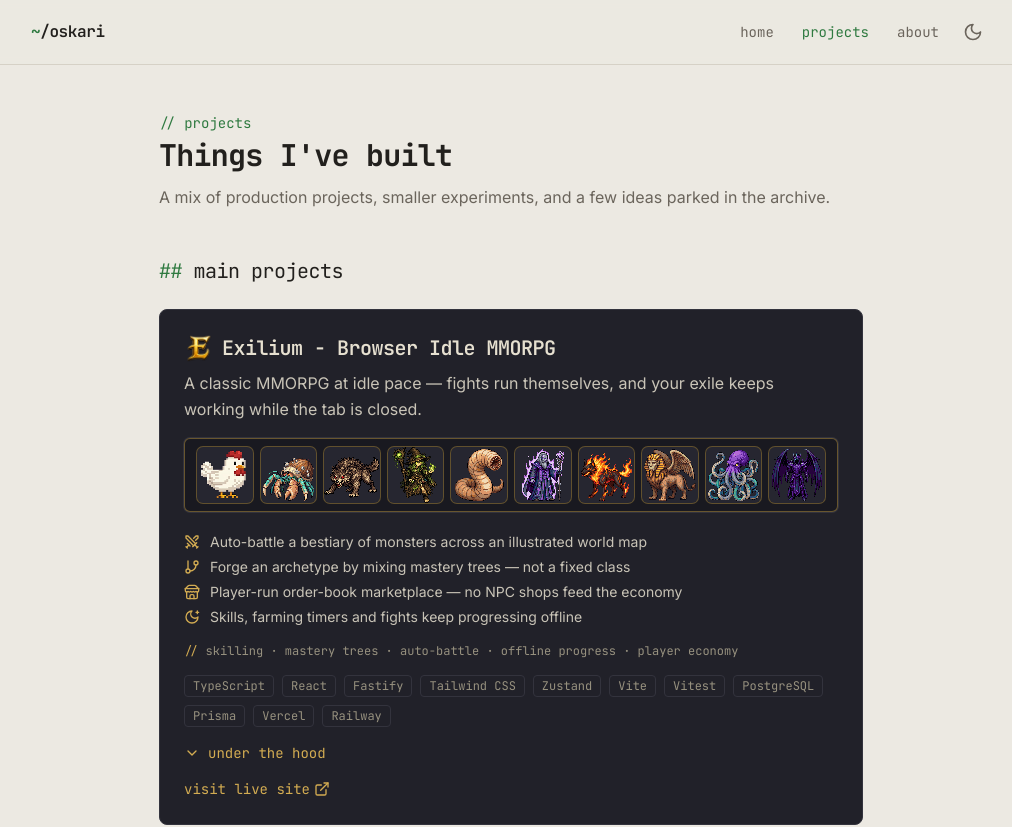
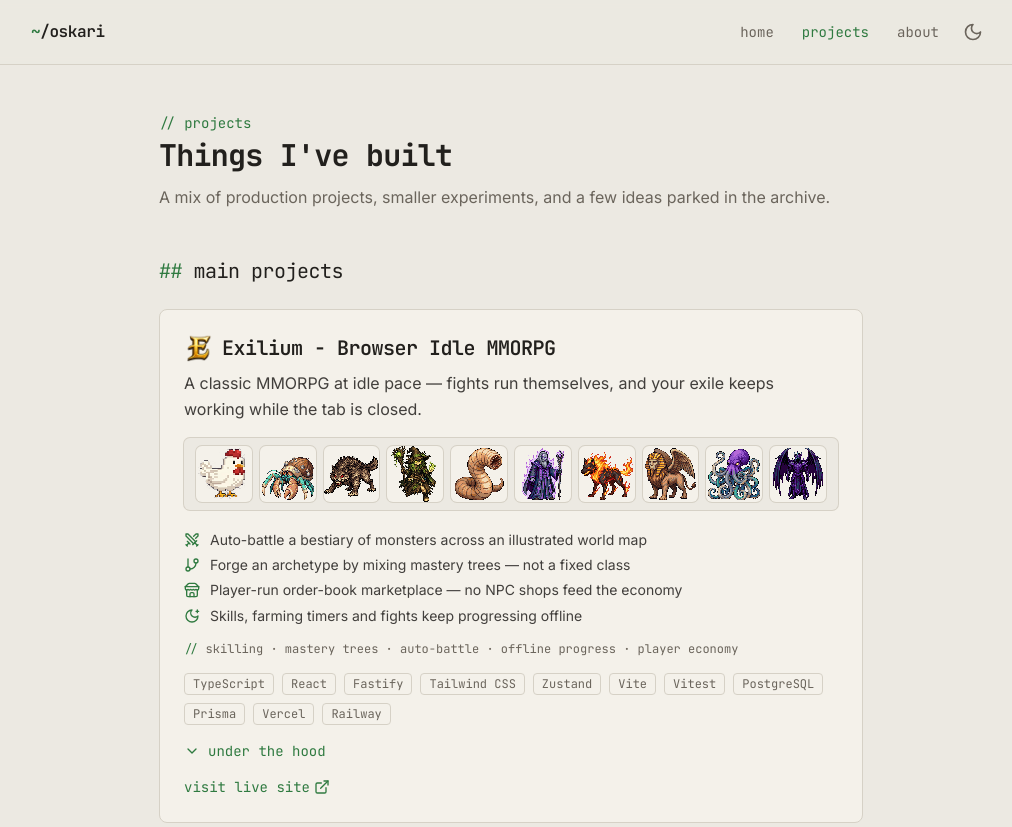
Before and after one commit to Palmgrenoskari/portfolio-site, a Next.js app: page /projects in a window 1280 px wide. Shown: the top 827 px of the page, without its empty margins (129-1141 px from the left). Built offline with nearby package versions, Linux system fonts and the light colour scheme.

Commit message:
portfolio site v2 polishing

```diff
--- a/src/components/ArtStrip.tsx
+++ b/src/components/ArtStrip.tsx
@@ -1,19 +1,29 @@
 import Image from "next/image";
-import { PlateStyle, ShowcaseTile } from "@/data/types";
-import { PLATE } from "./plates";
+import { ShowcaseTile } from "@/data/types";
 
 interface ArtTileProps {
   tile: ShowcaseTile;
-  plate: PlateStyle;
+  /** Nearest-neighbour scaling for pixel-art sprites. */
+  pixelated?: boolean;
+  /** Light paper background in both themes (for art drawn for a light UI). */
+  lightTiles?: boolean;
   /** Fixed pixel size; when omitted the tile fills its grid cell. */
   size?: number;
 }
 
-export function ArtTile({ tile, plate, size }: ArtTileProps) {
-  const p = PLATE[plate];
+export function ArtTile({
+  tile,
+  pixelated = false,
+  lightTiles = false,
+  size,
+}: ArtTileProps) {
   return (
     <div
-      className={`${p.tile} relative rounded-[6px] overflow-hidden shrink-0 ${
+      className={`${
+        lightTiles
+          ? "bg-[#faf7f2] p-1"
+          : "bg-surface ring-1 ring-border"
+      } relative rounded-[6px] overflow-hidden shrink-0 ${
         size ? "" : "w-full aspect-square"
       }`}
       style={size ? { width: size, height: size } : undefined}
@@ -24,7 +34,7 @@ export function ArtTile({ tile, plate, size }: ArtTileProps) {
         width={size ?? 64}
         height={size ?? 64}
         className={`object-contain w-full h-full ${
-          p.pixelated ? "[image-rendering:pixelated]" : ""
+          pixelated ? "[image-rendering:pixelated]" : ""
         }`}
       />
     </div>
@@ -33,22 +43,33 @@ export function ArtTile({ tile, plate, size }: ArtTileProps) {
 
 interface ArtStripProps {
   tiles: ShowcaseTile[];
-  plate: PlateStyle;
+  pixelated?: boolean;
+  lightTiles?: boolean;
   className?: string;
 }
 
 /** Ten tiles: one row on ≥sm, two full rows of five on mobile. */
 export default function ArtStrip({
   tiles,
-  plate,
+  pixelated,
+  lightTiles,
   className = "",
 }: ArtStripProps) {
   return (
     <div
-      className={`${PLATE[plate].wrap} ring-1 ring-border rounded-md px-3 py-2 grid grid-cols-5 sm:grid-cols-10 gap-2 ${className}`}
+      className={`${
+        lightTiles
+          ? "bg-bg ring-1 ring-border px-2 py-1.5 gap-1.5"
+          : "bg-bg ring-1 ring-border px-3 py-2 gap-2"
+      } rounded-md grid grid-cols-5 sm:grid-cols-10 ${className}`}
     >
       {tiles.map((tile) => (
-        <ArtTile key={tile.src} tile={tile} plate={plate} />
+        <ArtTile
+          key={tile.src}
+          tile={tile}
+          pixelated={pixelated}
+          lightTiles={lightTiles}
+        />
       ))}
     </div>
   );
--- a/src/components/ProjectShowcase.tsx
+++ b/src/components/ProjectShowcase.tsx
@@ -6,7 +6,6 @@ import ArtStrip from "./ArtStrip";
 import FeatureList from "./FeatureList";
 import StatLine from "./StatLine";
 import UnderTheHood from "./UnderTheHood";
-import { PLATE } from "./plates";
 
 type ProjectShowcaseProps = Project & { showcase: Showcase };
 
@@ -20,10 +19,7 @@ export default function ProjectShowcase({
   const shortTitle = title.split(" - ")[0];
 
   return (
-    <div
-      style={PLATE[showcase.plate].vars}
-      className="bg-surface text-fg border border-border rounded-lg p-6 mb-6 transition-colors hover:border-accent/50"
-    >
+    <div className="bg-surface border border-border rounded-lg p-6 mb-6 transition-colors hover:border-accent/50">
       <h3 className="text-xl font-semibold flex items-center gap-2.5">
         <BrandMark
           logo={showcase.logo}
@@ -35,7 +31,12 @@ export default function ProjectShowcase({
       </h3>
       <p className="font-sans text-fg/85 leading-relaxed mt-2">{showcase.hook}</p>
 
-      <ArtStrip tiles={showcase.strip} plate={showcase.plate} className="mt-4" />
+      <ArtStrip
+        tiles={showcase.strip}
+        pixelated={showcase.pixelated}
+        lightTiles={showcase.lightTiles}
+        className="mt-4"
+      />
 
       <FeatureList features={showcase.features} className="mt-5" />
       <StatLine stats={showcase.stats} className="mt-4" />
--- a/src/components/ProjectShowcaseHome.tsx
+++ b/src/components/ProjectShowcaseHome.tsx
@@ -3,7 +3,6 @@ import { Project, ProjectShowcase } from "@/data/types";
 import BrandMark from "./BrandMark";
 import ShowcaseHero from "./ShowcaseHero";
 import StatLine from "./StatLine";
-import { PLATE } from "./plates";
 
 interface ProjectShowcaseHomeProps {
   project: Project & { showcase: ProjectShowcase };
@@ -17,13 +16,11 @@ export default function ProjectShowcaseHome({
   const shortTitle = title.split(" - ")[0];
 
   return (
-    <div
-      style={PLATE[showcase.plate].vars}
-      className="bg-surface text-fg border border-border rounded-lg overflow-hidden flex flex-col transition-colors hover:border-accent/50"
-    >
+    <div className="bg-surface border border-border rounded-lg overflow-hidden flex flex-col transition-colors hover:border-accent/50">
       <ShowcaseHero
         hero={showcase.hero}
-        plate={showcase.plate}
+        pixelated={showcase.pixelated}
+        lightTiles={showcase.lightTiles}
         title={shortTitle}
       />
       <div className="p-5 flex flex-col grow">
--- a/src/components/ShowcaseHero.tsx
+++ b/src/components/ShowcaseHero.tsx
@@ -1,18 +1,19 @@
 import Image from "next/image";
-import { PlateStyle, ProjectShowcase } from "@/data/types";
+import { ProjectShowcase } from "@/data/types";
 import { ArtTile } from "./ArtStrip";
-import { PLATE } from "./plates";
 
 interface ShowcaseHeroProps {
   hero: ProjectShowcase["hero"];
-  plate: PlateStyle;
+  pixelated?: boolean;
+  lightTiles?: boolean;
   title: string;
 }
 
 /** Image header for the home-page featured cards. */
 export default function ShowcaseHero({
   hero,
-  plate,
+  pixelated,
+  lightTiles,
   title,
 }: ShowcaseHeroProps) {
   if (hero.background) {
@@ -27,10 +28,16 @@ export default function ShowcaseHero({
         />
         {hero.tiles.length > 0 && (
           <>
-            <div className="absolute inset-0 bg-gradient-to-t from-[#1b1b21] via-[#1b1b21]/30 to-transparent" />
+            <div className="absolute inset-0 bg-gradient-to-t from-surface via-surface/30 to-transparent" />
             <div className="absolute bottom-3 left-4 flex gap-2">
               {hero.tiles.map((tile) => (
-                <ArtTile key={tile.src} tile={tile} plate={plate} size={40} />
+                <ArtTile
+                  key={tile.src}
+                  tile={tile}
+                  pixelated={pixelated}
+                  lightTiles={lightTiles}
+                  size={40}
+                />
               ))}
             </div>
           </>
@@ -41,11 +48,19 @@ export default function ShowcaseHero({
 
   return (
     <div
-      className={`${PLATE[plate].wrap} border-0 border-b h-36 sm:h-40 flex items-center justify-center px-4`}
+      className={`${
+        lightTiles ? "bg-[#f3ede2] border-[#e2dac9]" : "bg-bg border-border"
+      } border-b h-36 sm:h-40 flex items-center justify-center px-4`}
     >
       <div className="grid grid-cols-4 gap-2.5 sm:gap-3">
         {hero.tiles.map((tile) => (
-          <ArtTile key={tile.src} tile={tile} plate={plate} size={44} />
+          <ArtTile
+            key={tile.src}
+            tile={tile}
+            pixelated={pixelated}
+            lightTiles={lightTiles}
+            size={56}
+          />
         ))}
       </div>
     </div>
--- a/src/components/plates.ts
+++ /dev/null
@@ -1,45 +0,0 @@
-import type { CSSProperties } from "react";
-import { PlateStyle } from "@/data/types";
-
-/**
- * Each game's card commits fully to its own palette, in both site themes.
- *
- * `vars` redefines the site's theme tokens (RGB triplets, see globals.css)
- * on the card root, so every child — badges, bullets, links, borders —
- * follows the game palette with no per-component work. Inline style beats
- * the `.dark` class override, which is what pins the card.
- *
- * `wrap` / `tile` are the art plate inside the card. Literal class strings
- * so Tailwind's scanner picks up the arbitrary colours.
- */
-export const PLATE: Record<
-  PlateStyle,
-  { vars: CSSProperties; wrap: string; tile: string; pixelated: boolean }
-> = {
-  // Exilium "Ironhold": panel #212129 card, inset #191920 plate, bone text, weathered gold.
-  stone: {
-    vars: {
-      "--surface": "33 33 41",
-      "--fg": "230 224 208",
-      "--muted": "151 145 127",
-      "--border": "51 51 61",
-      "--accent": "211 172 82",
-    } as CSSProperties,
-    wrap: "bg-[#191920] border border-[#b8933d]/50",
-    tile: "bg-[#262630] ring-1 ring-[#b8933d]/45",
-    pixelated: true,
-  },
-  // Päivänpulma: paper #faf7f2 card, ink text, sage accent.
-  cream: {
-    vars: {
-      "--surface": "250 247 242",
-      "--fg": "42 38 34",
-      "--muted": "93 86 78",
-      "--border": "214 207 196",
-      "--accent": "111 157 114",
-    } as CSSProperties,
-    wrap: "bg-[#f3ede2] border border-[#e2dac9]",
-    tile: "bg-[#faf7f2] ring-1 ring-[#e2dac9]",
-    pixelated: false,
-  },
-};
--- a/src/data/projects.ts
+++ b/src/data/projects.ts
@@ -56,7 +56,7 @@ export const projects: Project[] = [
       ],
       underTheHood:
         "Server-authoritative: a Fastify + Prisma backend owns all progression and re-simulates every tick with a deterministic seeded RNG. The React client runs a mirrored predictor engine kept byte-identical to the server by a dedicated parity test suite. Also: an action queue, real-time farming timers, leaderboards, quests, achievements, in-game chat and a custom pixel-art asset pipeline.",
-      plate: "stone",
+      pixelated: true,
       hero: {
         background: `${EX}/map.webp`,
         tiles: [],
@@ -125,16 +125,16 @@ export const projects: Project[] = [
       ],
       underTheHood:
         "A nightly crawler pulls fresh words from Yle, Iltalehti and Ilta-Sanomat; Gemini turns them into crosswords, grouping puzzles and clues, so the dailies track current events. Turborepo monorepo: a Next.js web app and a Fastify + Prisma API on PostgreSQL. Accounts via Google or email, guest progress carries over on registration, a full archive of past puzzles — mobile-first and ad-free.",
-      plate: "cream",
+      lightTiles: true,
       hero: {
         tiles: [
-          game("sanailija"),
+          game("elementit"),
           game("ristikko"),
           game("sudoku"),
           game("naapurit"),
           game("matikkasade"),
           game("valkky"),
-          game("luokittelija"),
+          game("neuroverkko"),
           game("suunta"),
         ],
       },
```
Also changed, not shown: src/data/types.ts (+4 -3 lines).
